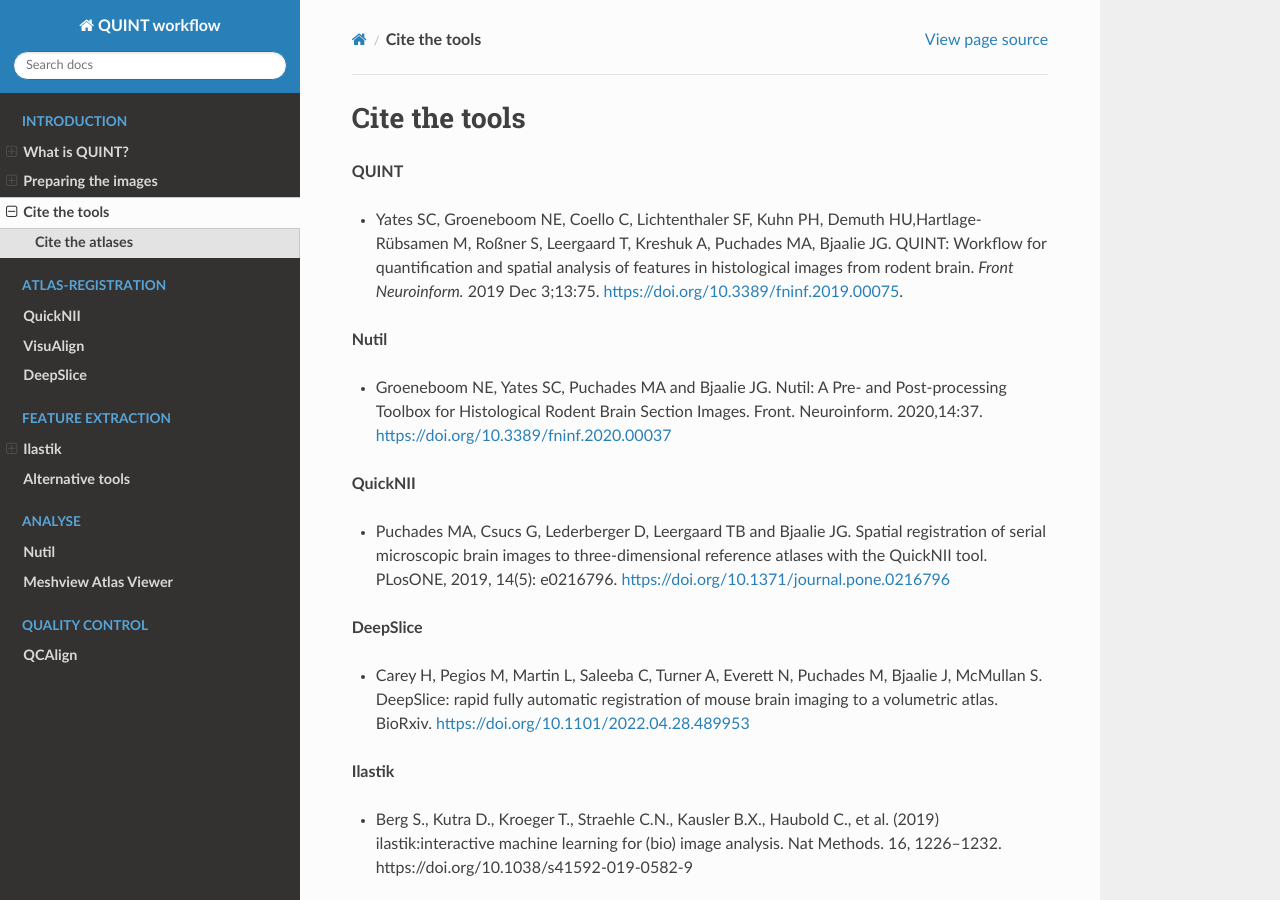
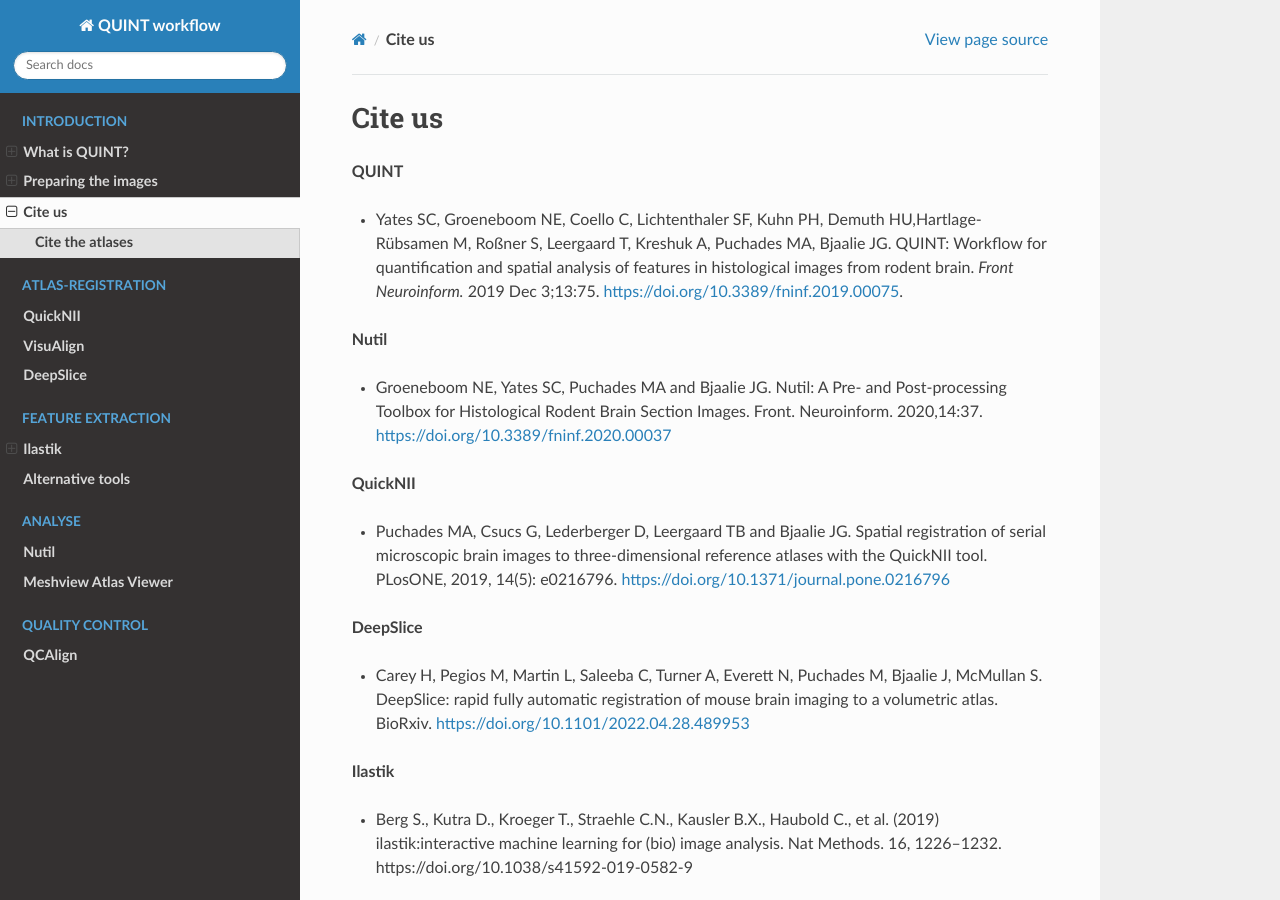
Before and after one commit to Neural-Systems-at-UIO/QUINT_workflow, a Sphinx documentation site: the page built from docs/Publications.rst, in a window 1280 px wide and 900 px high. Built offline with Sphinx 7.4.7 and the Read the Docs theme 2.0.0, drawn with Linux system fonts in a browser that asks for light colours.

Commit message:
Update Publications.rst

```diff
--- a/docs/Publications.rst
+++ b/docs/Publications.rst
@@ -1,4 +1,4 @@
-**Cite the tools**
+**Cite us**
 ===================
 
 **QUINT**
```
